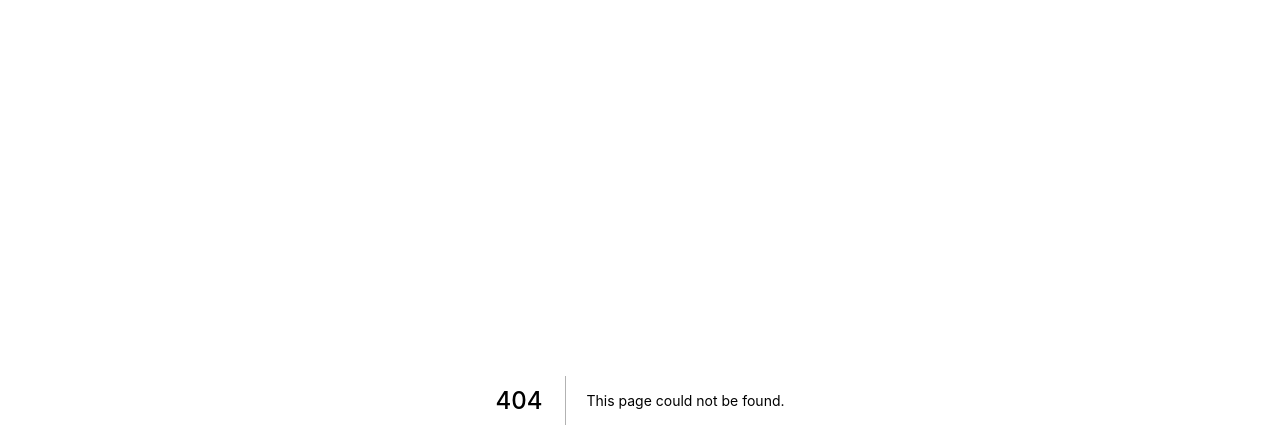
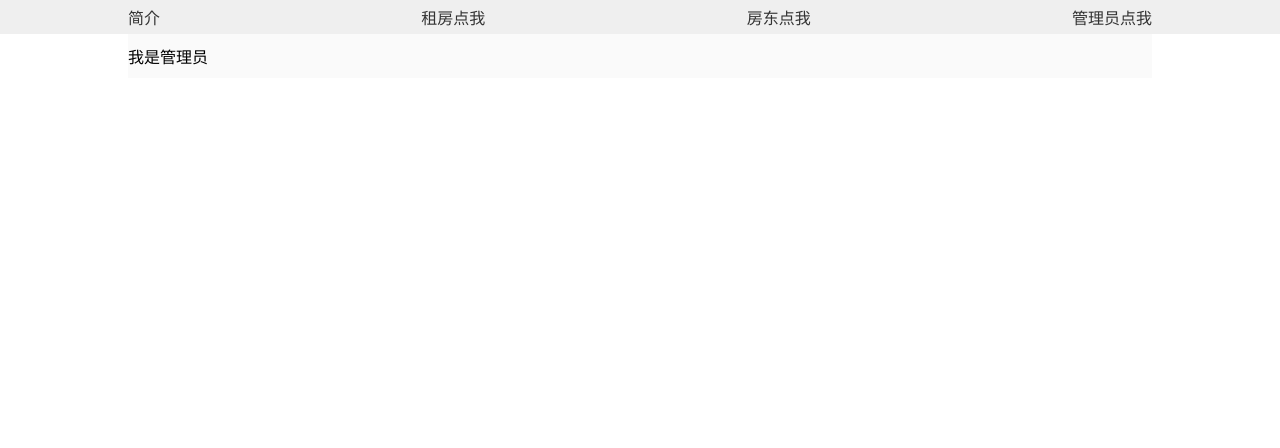
Before and after one commit to dogdogbrother/beijing-renting-front, a Next.js app: page /renting in a window 1280 px wide. Before the commit this address had no page. Shown: the top 448 px of the page. Built offline with nearby package versions, Linux system fonts and the light colour scheme.

Commit message:
init project

```diff
--- /dev/null
+++ b/layout/header/index.js
@@ -0,0 +1,25 @@
+import Link from 'next/link'
+import styled from './style.module.scss'
+
+const Header = () => {
+  return (
+    <div className={styled.wrapper}>
+      <ul>
+        <li>
+          <Link href="/">简介</Link>
+        </li>
+        <li>
+          <Link href="/renting">租房点我</Link>
+        </li>
+        <li>
+          <Link href="/landlord">房东点我</Link>
+        </li>
+        <li>
+          <Link href="/admin">管理员点我</Link>
+        </li>
+      </ul>
+    </div>
+  )
+}
+
+export default  Header
--- /dev/null
+++ b/layout/header/style.module.scss
@@ -0,0 +1,16 @@
+.wrapper{
+  height: 200;
+  background-color: rgba(100,100,100,0.1);
+  ul {
+    padding: 5px 0;
+    margin: 0 auto;
+    width: 80%;
+    max-width: 1200px;
+    min-width: 600px;
+    display: flex;
+    justify-content: space-between;
+    li {
+      cursor: pointer;
+    }
+  }
+}
--- /dev/null
+++ b/layout/main/index.js
@@ -0,0 +1,11 @@
+import styled from './style.module.scss'
+
+const Main = (props) => {
+  return (
+    <main className={styled.main}>
+      {props.children}
+    </main>
+  )
+}
+
+export default Main
--- /dev/null
+++ b/layout/main/style.module.scss
@@ -0,0 +1,8 @@
+.main {
+  background-color: rgba(180,180,180,0.07);
+  padding: 10px 0;
+  margin: 0 auto;
+  width: 80%;
+  max-width: 1200px;
+  min-width: 600px;
+}
--- /dev/null
+++ b/pages/renting/index.js
@@ -0,0 +1,15 @@
+import Header from '../../layout/header'
+import Main from '../../layout/main'
+
+const Renting = () => {
+  return (
+    <div>
+      <Header />
+      <Main>
+         我是管理员
+      </Main>
+    </div>
+  )
+}
+
+export default Renting
--- a/styles/globals.css
+++ b/styles/globals.css
@@ -1,16 +1,15 @@
-html,
-body {
-  padding: 0;
-  margin: 0;
-  font-family: -apple-system, BlinkMacSystemFont, Segoe UI, Roboto, Oxygen,
-    Ubuntu, Cantarell, Fira Sans, Droid Sans, Helvetica Neue, sans-serif;
-}
-
-a {
-  color: inherit;
-  text-decoration: none;
-}
 
 * {
   box-sizing: border-box;
 }
+ul,h1,h2,h3,body,main,header,footer,ul,li{
+  margin: 0;
+  padding: 0;
+}
+li {
+  list-style: none;
+}
+a {
+  text-decoration: none;
+  color: #333;
+}
```
Also changed, not shown: package.json (+6 -3 lines), pages/admin/index.js (added, +15 -0 lines), pages/index.js (+10 -55 lines), pages/landlord/index.js (added, +15 -0 lines), styles/Home.module.css (deleted, +0 -122 lines), 1 other file (tests, documents, lock files or other folders).
